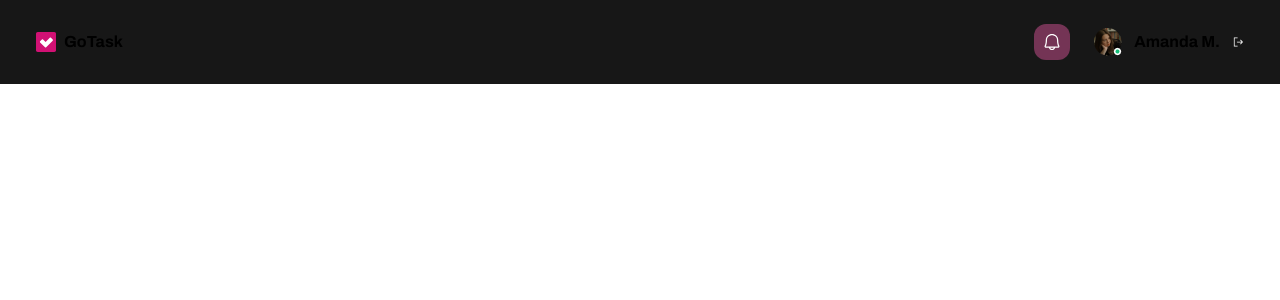
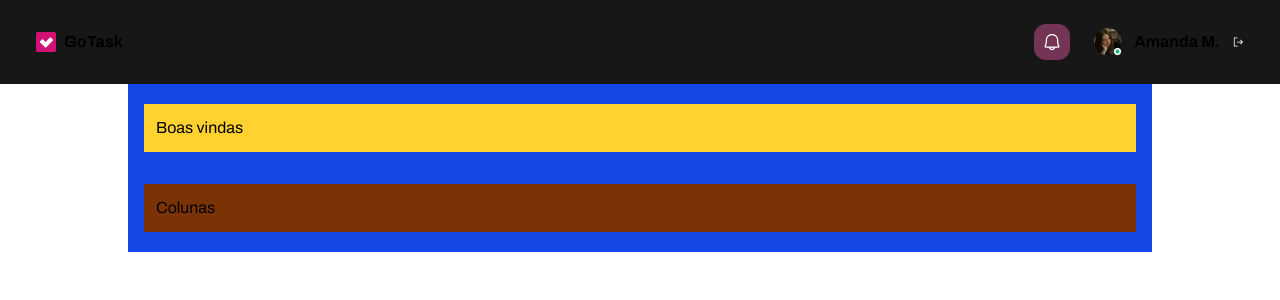
Before and after one commit to AmandaLinger/To-do_List_angular, an Angular app: page / in a window 1280 px wide. Shown: the top 300 px of the page. Built offline with nearby package versions, Linux system fonts and the light colour scheme.

Commit message:
iniciando componente de boas vindas

```diff
--- a/src/app/app.component.html
+++ b/src/app/app.component.html
@@ -1,3 +1,5 @@
 <div class="mx-auto max-w-7xl">
   <app-header/>
+
+  <app-main-content/>
 </div>
--- a/src/app/app.component.ts
+++ b/src/app/app.component.ts
@@ -1,9 +1,10 @@
 import {Component} from '@angular/core';
 import {HeaderComponent} from './components/header/header.component';
+import {MainContentComponent} from './components/main-content/main-content.component';
 
 @Component({
   selector: 'app-root',
-  imports: [HeaderComponent],
+  imports: [HeaderComponent, MainContentComponent],
   templateUrl: './app.component.html',
   styleUrl: './app.component.css'
 })
--- a/src/app/components/main-content/main-content.component.html
+++ b/src/app/components/main-content/main-content.component.html
@@ -1 +1,4 @@
-<p>main-content works!</p>
+<div class="max-w-5xl mx-auto bg-blue-700 py-5 px-4 flex flex-col gap-8">
+  <div class="p-3 bg-amber-300">Boas vindas</div>
+  <div class="p-3 bg-amber-900">Colunas</div>
+</div>
```
